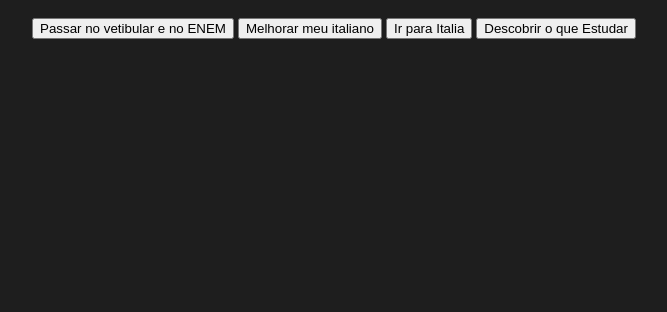
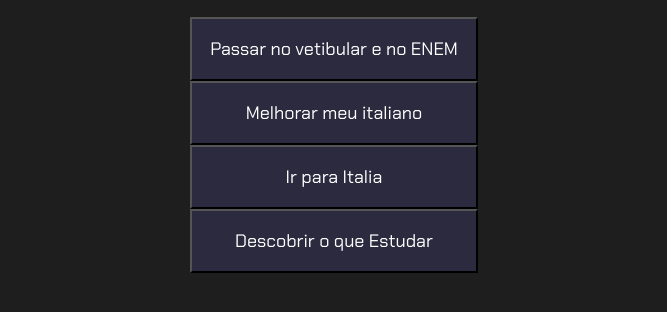
Before and after one commit to giocavali/Vscode3E., a plain HTML site: page index.html in a window 1280 px wide. Shown: the part 62-374 px from the top of the page, without its empty margins (306-973 px from the left). Drawn offline with Linux system fonts and the light colour scheme.

Commit message:
Add files via upload

```diff
--- a/style.css
+++ b/style.css
@@ -26,8 +26,8 @@ body{
     width: 100%;
     font-size: 32px
 }
-.botaop{
-    font-family: "Chakra Petch",sens-serif;
+.botao{
+    font-family: "Chakra Petch", sans-serif;
     background-color: var(--botao-inativo);
     color: var(--branco);
     display: flex;
```
